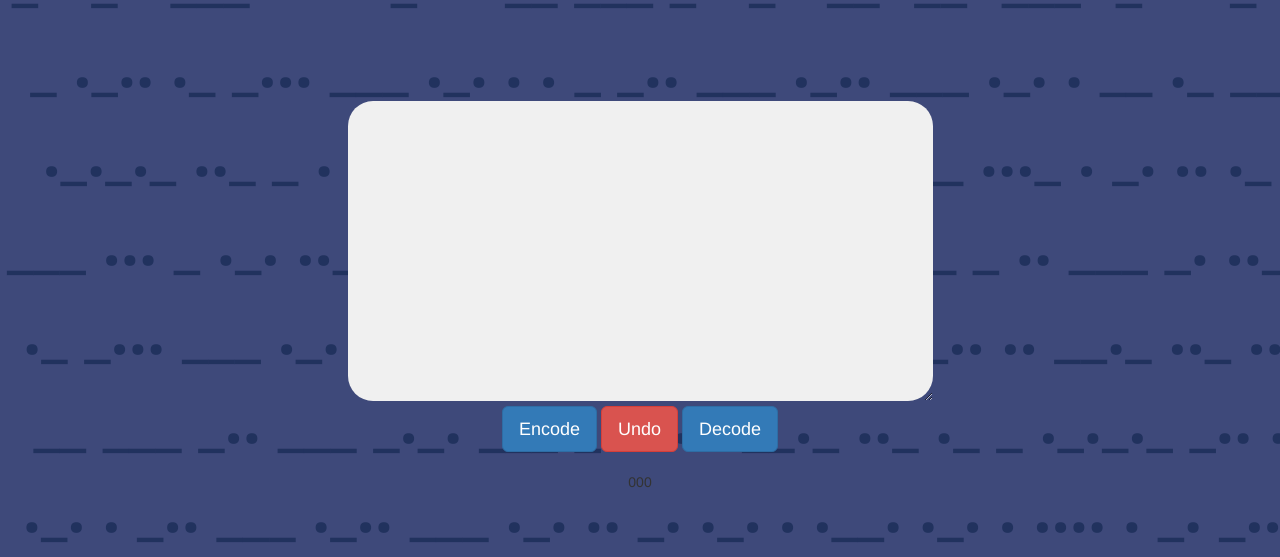
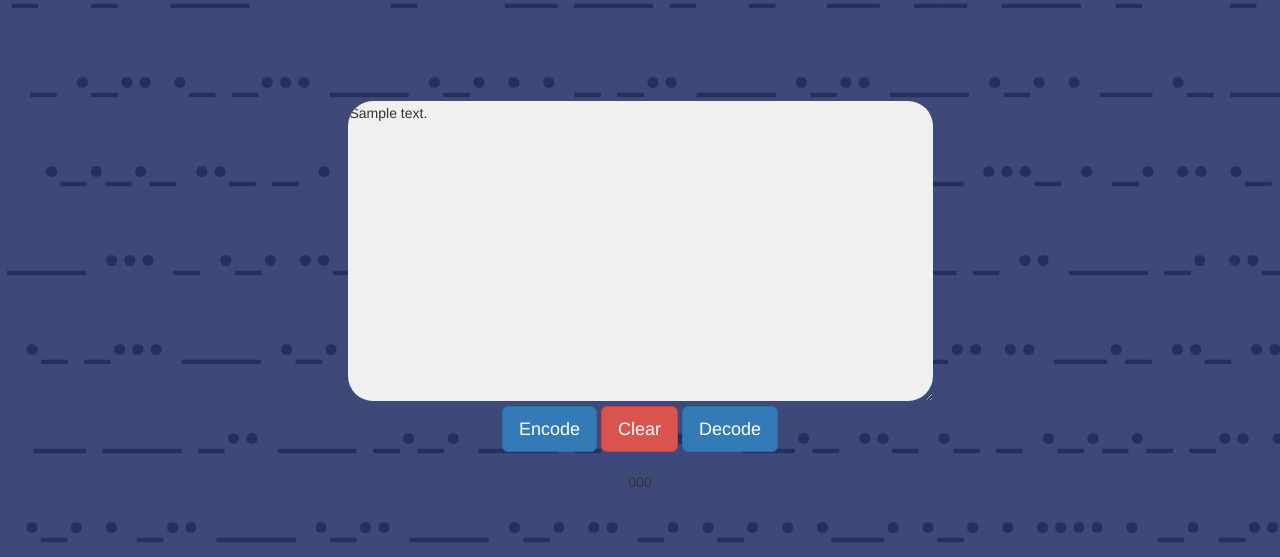
Before and after one commit to benjamin-visser/text-to-morse, a Flask app: template application/templates/index.html in a window 1280 px wide. Shown: the part 243-800 px from the top of the page. Run offline with Flask 2, Linux system fonts and the light colour scheme; the template is opened without the code that fills it: values that come from a table or form of the project are taken from there, most other values are stand-ins (such as "Sample title", 1, 10 or a date in 2020); some libraries are stand-ins or nearby versions.

Commit message:
show text in interface and make buttons work

```diff
--- a/application/server.py
+++ b/application/server.py
@@ -1,4 +1,4 @@
-from flask import Flask, render_template, request, redirect
+from flask import Flask, render_template, request, redirect, url_for
 from flask_bootstrap import Bootstrap
 from flask_wtf import FlaskForm
 from wtforms import TextAreaField, SubmitField
@@ -10,24 +10,38 @@ Bootstrap(app)
 coder = MorseCoder()
 
 
-class InputForm(FlaskForm):
-    user_input = TextAreaField()
-    encode = SubmitField("Encode")
-    undo = SubmitField("Undo")
-    decode = SubmitField("Decode")
+@app.route("/", methods=["GET"])
+def home():
+
+    text_fill = request.args.get("text_fill")
+    if not text_fill:
+        text_fill = ""
+
+    return render_template("index.html", text_fill=text_fill)
 
 
-@app.route("/", methods=["GET", "POST"])
-def home():
-    form = InputForm()
-    if form.validate_on_submit():
-        text = form.user_input.data
+@app.route("/encode", methods=["POST"])
+def encode():
+
+    if request.method == "POST":
+        text = request.form["user-input"]
+        print(text)
         morse_code = coder.encode(text)
         print(morse_code)
 
-        return render_template("index.html", form=form, morse_code=morse_code)
+        return redirect(url_for("home", text_fill=morse_code))
 
-    return render_template("index.html", form=form)
+
+@app.route("/decode", methods=["POST"])
+def decode():
+
+    if request.method == "POST":
+        morse_code = request.form["user-input"]
+        print(morse_code)
+        text = coder.decode(morse_code)
+        print(text)
+
+        return redirect(url_for("home", text_fill=text))
 
 
 if __name__ == "__main__":
--- a/application/templates/index.html
+++ b/application/templates/index.html
@@ -24,12 +24,12 @@
 <div class="container form-cont">
     <div class="row">
         <div class="col-4 d-flex justify-content-center text-center">
-            <form action="{{ url_for('home') }}" method="post">
-                {{ form.user_input(class_="text-box") }}
+            <form>
+                <textarea name="user-input" class="text-box" id="" cols="30" rows="10">{{ text_fill }}</textarea>
                 <br>
-                {{ form.encode(class_="btn btn-primary btn-lg") }}
-                {{ form.undo(class_="btn btn-danger btn-lg") }}
-                {{ form.decode(class_="btn btn-primary btn-lg") }}
+                <button class="btn btn-primary btn-lg" type="submit" formaction="{{ url_for('encode') }}" formmethod="post">Encode</button>
+                <button class="btn btn-danger btn-lg" type="submit">Clear</button>
+                <button class="btn btn-primary btn-lg" type="submit" formaction="{{ url_for('decode') }}" formmethod="post">Decode</button>
             </form>
             <br>
             <p>{{ morse_code }}</p>
```
